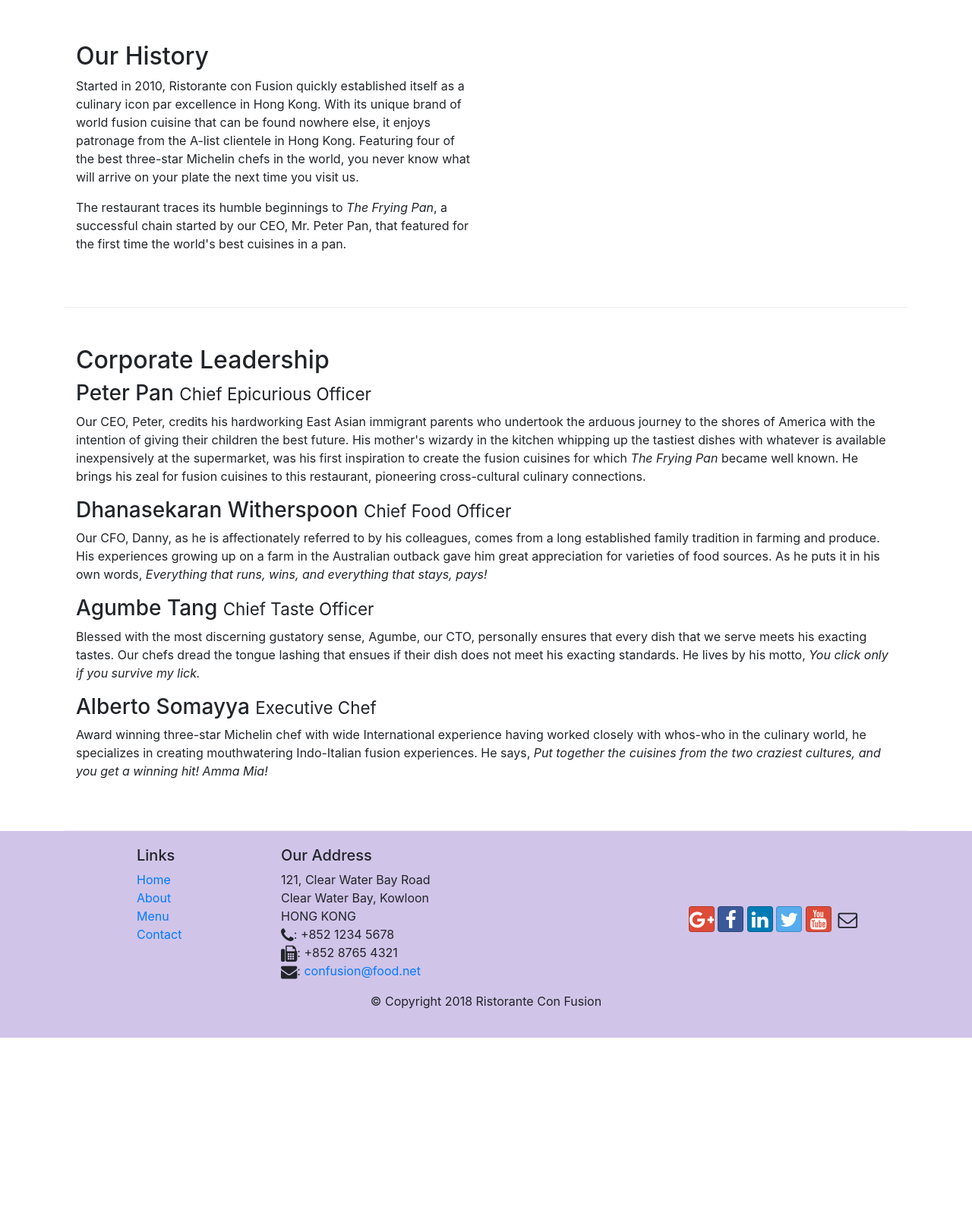
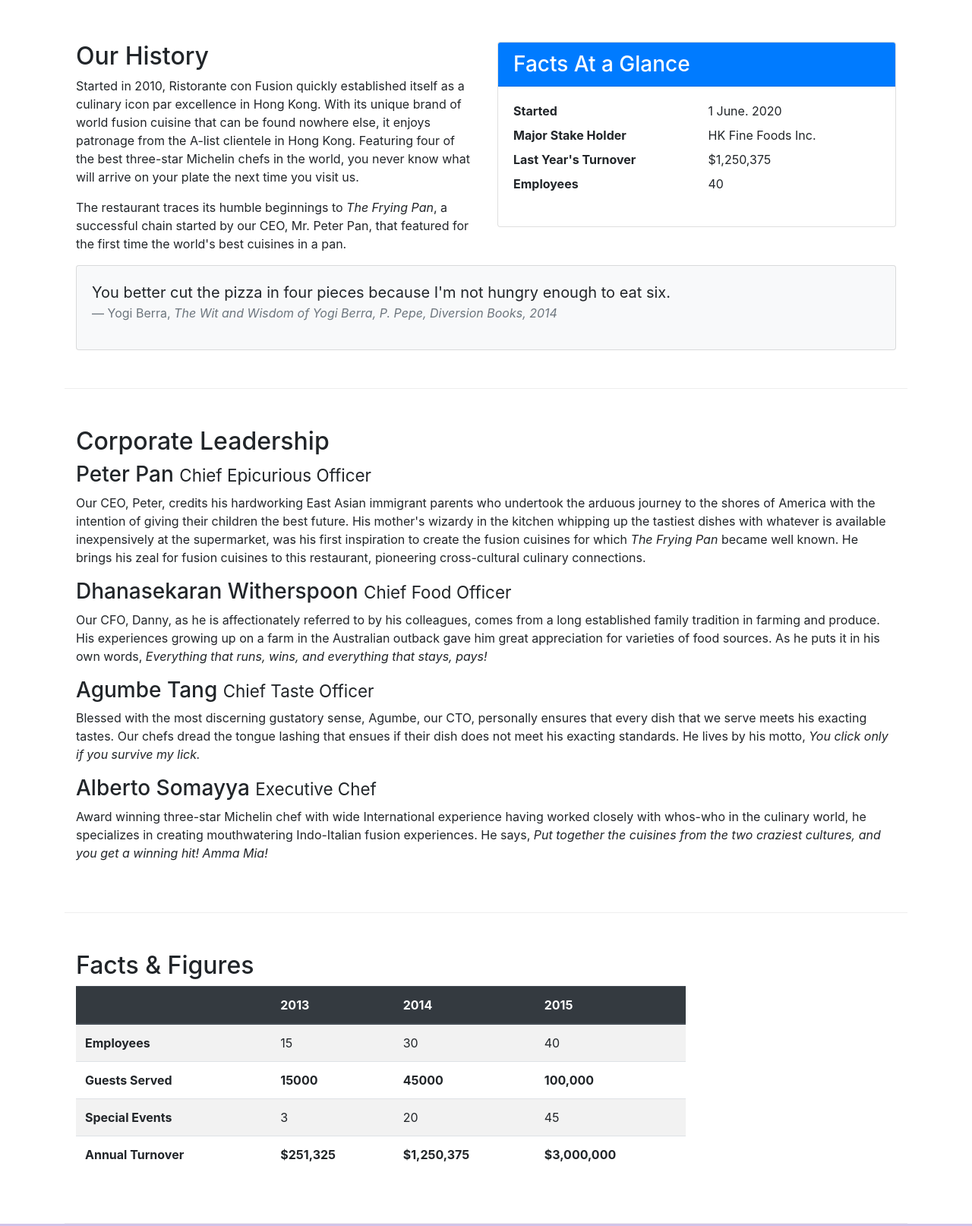
Before and after one commit to sivasai1412/bootstrap, a website: page aboutus.html in a window 1280 px wide. Shown: the part 460-2074 px from the top of the page at 76% size. Before the commit the page ends 1826 px from the top, so only its background shows below. Drawn offline with nearby package versions, Linux system fonts and the light colour scheme.

Commit message:
tables and cards

```diff
--- a/aboutus.html
+++ b/aboutus.html
@@ -28,7 +28,7 @@
                       <li class="nav-item"><a class="nav-link" href="./index.html"><span class="fa fa-home fa-lg"></span> Home</a></li>
                        <li class="nav-item active"><a class="nav-link" href="#"><span class="fa fa-info fa-lg"></span> About</a></li>
                        <li class="nav-item"><a class="nav-link" href="#"><span class="fa fa-list fa-lg"></span> Menu</a></li>
-                      <li class="nav-item"><a class="nav-link" href="#"><span class="fa fa-address-card fa-lg"></span> Contact</a></li>
+                      <li class="nav-item"><a class="nav-link" href="./contactus.html""><span class="fa fa-address-card fa-lg"></span> Contact</a></li>
                  </ul>
             </div>
         </div>
@@ -65,7 +65,32 @@
                 <p>Started in 2010, Ristorante con Fusion quickly established itself as a culinary icon par excellence in Hong Kong. With its unique brand of world fusion cuisine that can be found nowhere else, it enjoys patronage from the A-list clientele in Hong Kong.  Featuring four of the best three-star Michelin chefs in the world, you never know what will arrive on your plate the next time you visit us.</p>
                 <p>The restaurant traces its humble beginnings to <em>The Frying Pan</em>, a successful chain started by our CEO, Mr. Peter Pan, that featured for the first time the world's best cuisines in a pan.</p>
             </div>
-            <div>
+            <div class="col-sm">
+                <div class="card">
+                    <h3 class="card-header bg-primary text-white">Facts At a Glance</h3>
+                    <div class="card-body">
+                        <dl class="row">
+                            <dt class="col-6">Started</dt>
+                            <dd class="col-6">1 June. 2020</dd>
+                            <dt class="col-6">Major Stake Holder</dt>
+                            <dd class="col-6">HK Fine Foods Inc.</dd>
+                            <dt class="col-6">Last Year's Turnover</dt>
+                            <dd class="col-6">$1,250,375</dd>
+                            <dt class="col-6">Employees</dt>
+                            <dd class="col-6">40</dd>
+                        </dl>
+                    </div>
+                </div>
+            </div>
+            <div class="col-12">
+                <div class="card card-body bg-light">
+                    <blockquote class="blockquote">
+                        <p class="mb-0">You better cut the pizza in four pieces because I'm not hungry enough to eat six.</p>
+                        <footer class="blockquote-footer">Yogi Berra,
+                            <cite title="Source Title">The Wit and Wisdom of Yogi Berra, P. Pepe, Diversion Books, 2014</cite>
+                        </footer>
+                    </blockquote>
+                </div>
             </div>
         </div>
 
@@ -83,7 +108,52 @@
                 <p class="d-none d-sm-block">Award winning three-star Michelin chef with wide International experience having worked closely with whos-who in the culinary world, he specializes in creating mouthwatering Indo-Italian fusion experiences. He says, <em>Put together the cuisines from the two craziest cultures, and you get a winning hit! Amma Mia!</em></p>
             </div>
        </div>
+       <div class="row row-content">
+           <div class="col-12 col-sm-9">
+               <h2>Facts &amp; Figures</h2>
+               <div class="table-responsive">
+                   <table class="table table-striped">
+                       <thead class="thead-dark">
+                           <tr>
+                               <th>&nbsp;</th>
+                               <th>2013</th>
+                               <th>2014</th>
+                               <th>2015</th>
+                           </tr>
+                       </thead>
+                       <tbody>
+                           <tr>
+                               <th>Employees</th>
+                               <td>15</td>
+                               <td>30</td>
+                               <td>40</td>
+                           </tr>
+                           <tr>
+                               <th>Guests Served</th>
+                               <th>15000</th>
+                               <th>45000</th>
+                               <th>100,000</th>
+                           </tr>
+                           <tr>
+                               <th>Special Events</th>
+                               <td>3</td>
+                               <td>20</td>
+                               <td>45</td>
+                           </tr>
+                           <tr>
+                               <th>Annual Turnover</th>
+                               <th>$251,325</th>
+                               <th>$1,250,375</th>
+                               <th>$3,000,000</th>
+                           </tr>
+                       </tbody>
+                   </table>
+               </div>
+           </div>
+           <div class="col-12 col-sm-3">
 
+           </div>
+       </div>
     </div>
 
     <footer class="footer">
```
Also changed, not shown: contactus.html (+1 -1 lines).
